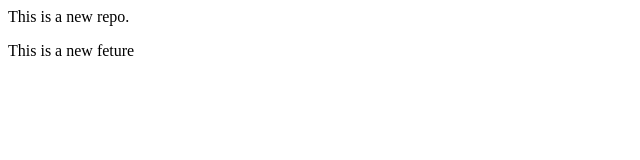
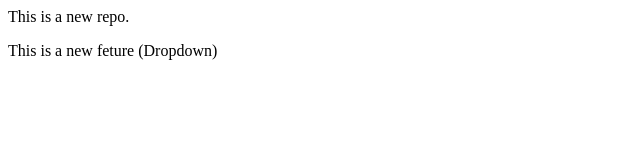
Before and after one commit to BhavikParmar2000/Localrepo, a plain HTML site: page index.html in a window 1280 px wide. Shown: the full height of the page, 0-640 px from the left. Drawn offline with Linux system fonts and the light colour scheme.

Commit message:
Add Dropdown

```diff
--- a/index.html
+++ b/index.html
@@ -1,2 +1,2 @@
 <p>This is a new repo.</p>
-<p>This is a new feture</p>
+<p>This is a new feture (Dropdown)</p>
```
